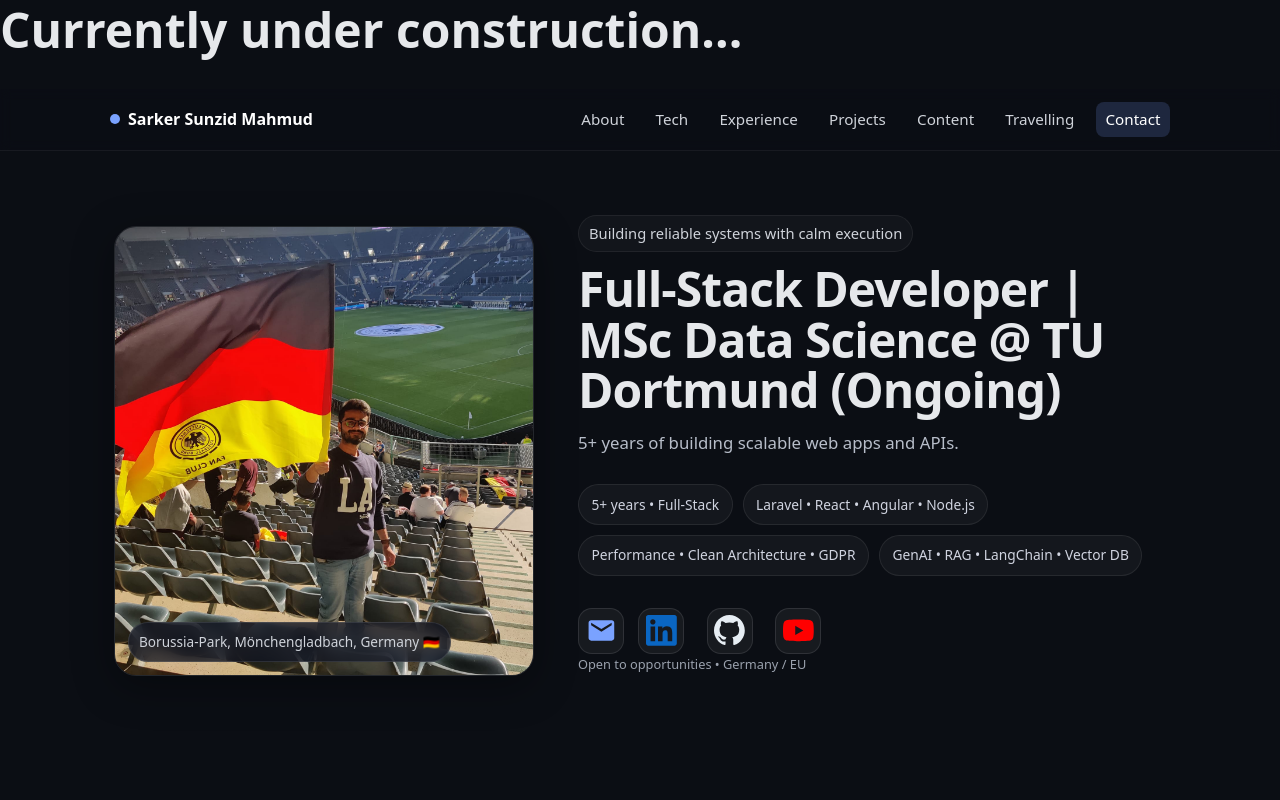
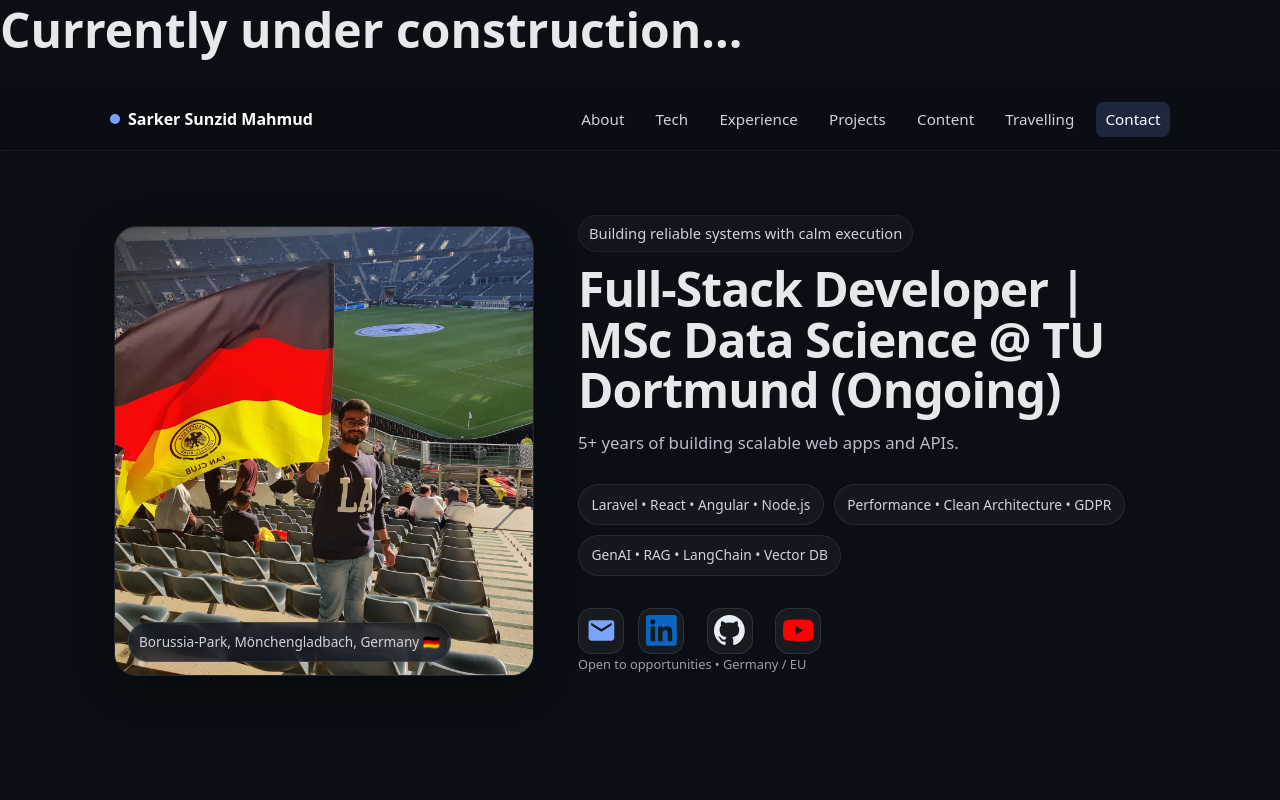
Before and after one commit to sunzid02/portfolio, a React (Vite) app: page / in a window 1280 px wide. Shown: the top 800 px of the page. Built offline with nearby package versions, Linux system fonts and the light colour scheme.

Commit message:
- small bug fix

```diff
--- a/src/app/model/siteModel.ts
+++ b/src/app/model/siteModel.ts
@@ -145,7 +145,7 @@ export const siteModel: SiteModel = {
     subline:
       "5+ years of building scalable web apps and APIs.",
     pills: [
-      "5+ years • Full-Stack",
+      // "5+ years • Full-Stack",
       "Laravel • React • Angular • Node.js",
       "Performance • Clean Architecture • GDPR",
       "GenAI • RAG • LangChain • Vector DB",
--- a/src/app/view/components/sections/Tech/TechCubeView.tsx
+++ b/src/app/view/components/sections/Tech/TechCubeView.tsx
@@ -13,7 +13,7 @@ export default function TechCubeView({ tech }: Props) {
   const [rx, setRx] = useState(-15);
   const [ry, setRy] = useState(25);
   const [active, setActive] = useState<Side>(0);
-  const [isDragging, setIsDragging] = useState(false);
+  const [isDragging] = useState(false);
 
   const [autoRotate, setAutoRotate] = useState(true);
   const [isInteracting, setIsInteracting] = useState(false);
--- a/src/app/view/components/sections/Tech/TechView.tsx
+++ b/src/app/view/components/sections/Tech/TechView.tsx
@@ -1,6 +1,5 @@
 import type { TechModel } from "../../../../model/siteModel";
 import SectionTitleView from "../../ui/SectionTitle/SectionTitleView";
-import CardView from "../../ui/Card/CardView";
 import TechCubeView from "./TechCubeView";
 
 type Props = {
--- a/src/app/view/utils/youtube.ts
+++ b/src/app/view/utils/youtube.ts
@@ -3,4 +3,7 @@ export function toYouTubeEmbedUrl(videoUrl: string, videoId: string) {
   return `https://www.youtube.com/embed/${encodeURIComponent(
     videoId
   )}?autoplay=1&rel=0&modestbranding=1`;
+
+  console.log(videoUrl);
+
 }
```
